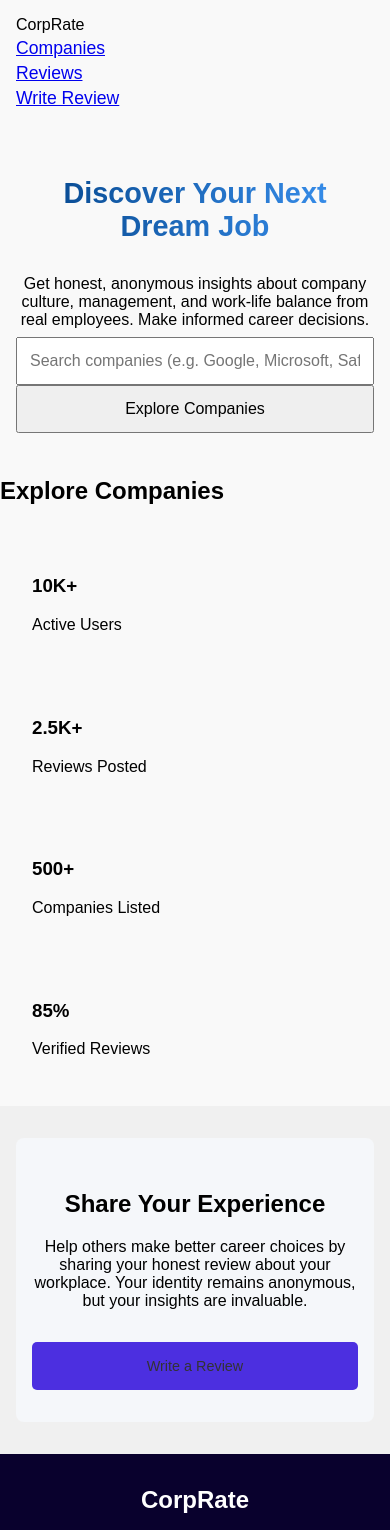
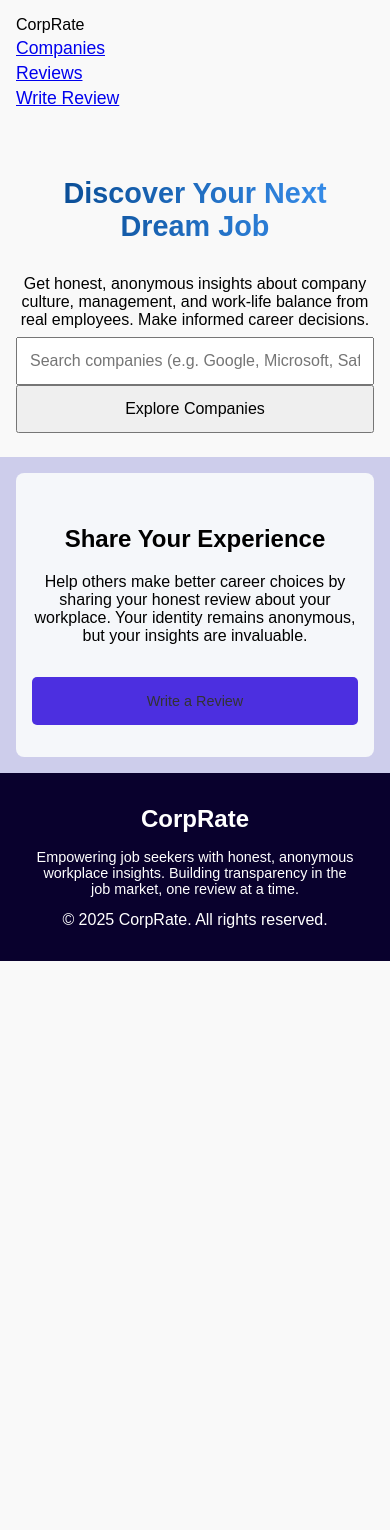
Before and after one commit to ChristineMuchiri/CorpRate, a React (Vite) app in the folder company-review-front/: page / in a window 390 px wide. Shown: the top 1530 px of the page. After the commit the page ends 961 px from the top, so only its background shows below. Built offline with nearby package versions, Linux system fonts and the light colour scheme.

Commit message:
write review

```diff
--- a/company-review-front/src/pages/LandingPage.css
+++ b/company-review-front/src/pages/LandingPage.css
@@ -56,19 +56,19 @@
 
 /* Optional container override if needed */
 .share-experience {
-  padding: 2rem 1rem;
-  background-color: #f0f0f0; /* section-wide background */
+  padding: 1rem 1rem;
+  background-color: #cdcdeb; /* section-wide background */
 }
 
 /* Style the "Write a Review" button */
 .review-button {
   margin-top: 1rem;
-  background-color: #0073e6; /* new color — vibrant blue */
+  background-color: #67a9ec; /* new color — vibrant blue */
   color: white;
   font-size: 0.9rem;
   padding: 0.6rem 1.2rem;
   border: none;
-  border-radius: 5px;
+  border-radius: 10px;
   cursor: pointer;
   transition: background-color 0.3s ease;
 }
--- a/company-review-front/src/pages/LandingPage.jsx
+++ b/company-review-front/src/pages/LandingPage.jsx
@@ -56,31 +56,6 @@ function LandingPage(){
         </div>
       </section>
 
-      {/* Stats Section */}
-      <section className="stats-section">
-        <h2>Explore Companies</h2>
-        <div className="stats-grid">
-          <div className="stat-item">
-            <h3>10K+</h3>
-            <p>Active Users</p>
-          </div>
-          <div className="stat-item">
-            <h3>2.5K+</h3>
-            <p>Reviews Posted</p>
-          </div>
-          <div className="stat-item">
-            <h3>500+</h3>
-            <p>Companies Listed</p>
-          </div>
-          <div className="stat-item">
-            <h3>85%</h3>
-            <p>Verified Reviews</p>
-          </div>
-        </div>
-      </section>
-
-
-
 
       {/* Middle Section - Share Experience */}
       <section className="share-experience">
```
